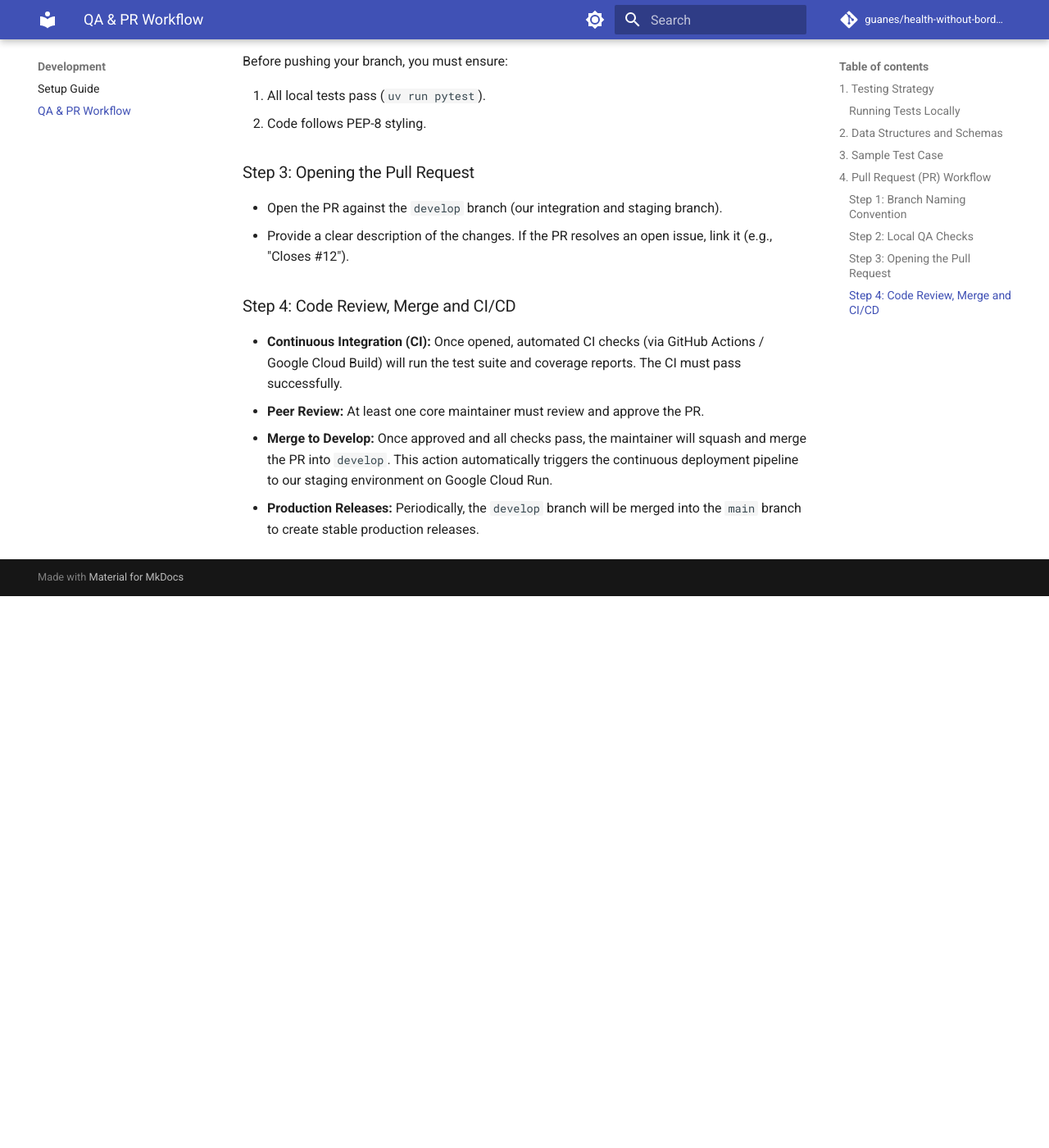
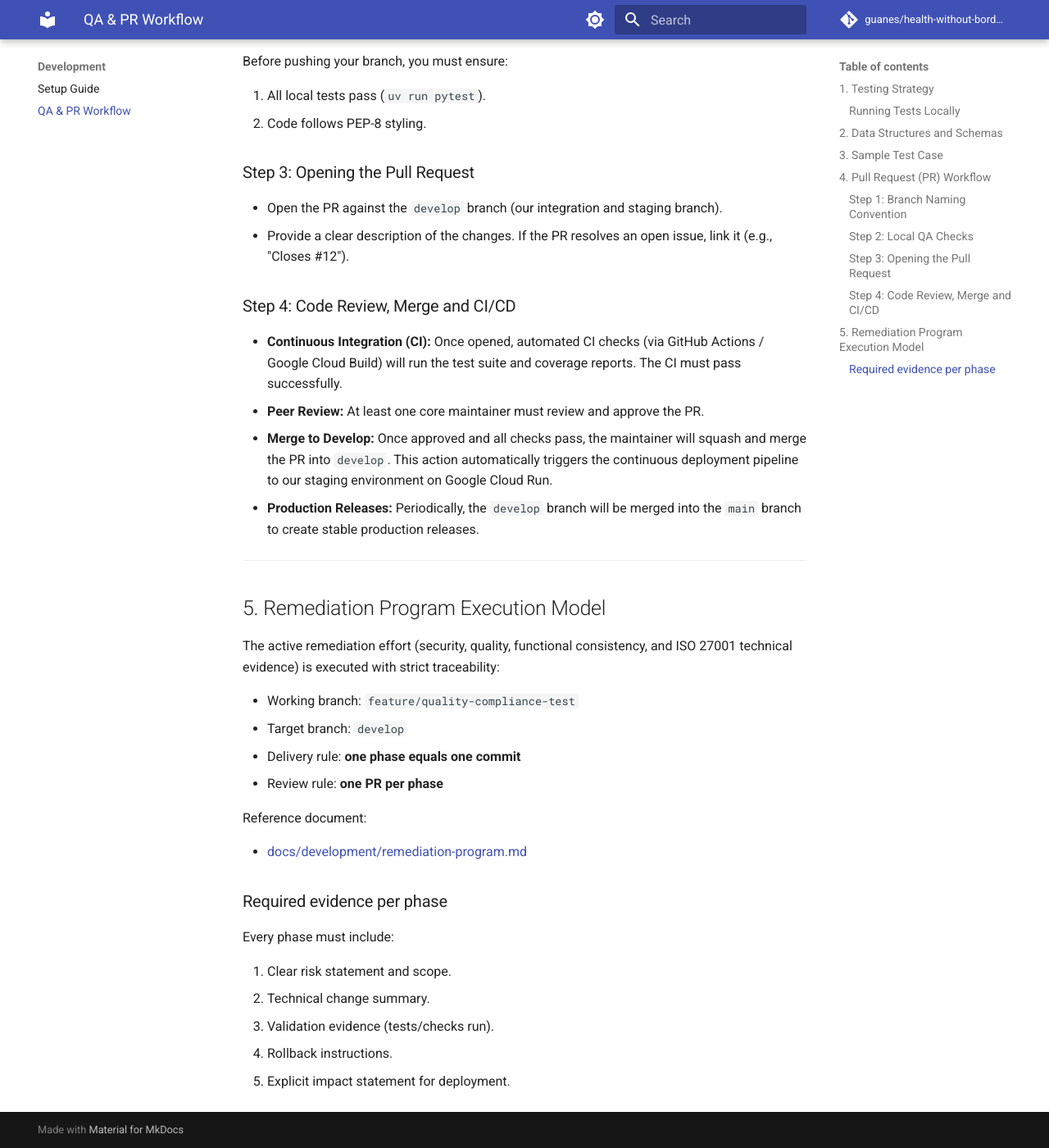
Before and after one commit to guane-hwb/health-without-borders, an MkDocs documentation site: the page built from docs/development/qa-plan.md, in a window 1280 px wide and 1400 px high, scrolled down 3212 px. Shown: the whole window at 82% size. Built offline with MkDocs 1.6.1 and Material for MkDocs 9.7.7, drawn with Linux system fonts in a browser that asks for light colours; comment, search, counter and statistics services are not loaded; before the commit the page ends 3939 px from its top, so only the background shows below that.

Commit message:
:memo: establish remediation execution governance baseline
Define the phased remediation operating model with one-phase-one-commit traceability and one-PR-per-phase review gates to reduce delivery risk. Document required evidence, rollback expectations, and branch/PR targeting so security, quality, and compliance work can be audited end-to-end.

Made-with: Cursor

```diff
--- a/docs/development/qa-plan.md
+++ b/docs/development/qa-plan.md
@@ -141,3 +141,28 @@ Before pushing your branch, you must ensure:
 * **Peer Review:** At least one core maintainer must review and approve the PR.
 * **Merge to Develop:** Once approved and all checks pass, the maintainer will squash and merge the PR into `develop`. This action automatically triggers the continuous deployment pipeline to our staging environment on Google Cloud Run.
 * **Production Releases:** Periodically, the `develop` branch will be merged into the `main` branch to create stable production releases.
+
+---
+
+## 5. Remediation Program Execution Model
+
+The active remediation effort (security, quality, functional consistency, and ISO 27001 technical evidence) is executed with strict traceability:
+
+- Working branch: `feature/quality-compliance-test`
+- Target branch: `develop`
+- Delivery rule: **one phase equals one commit**
+- Review rule: **one PR per phase**
+
+Reference document:
+
+- [docs/development/remediation-program.md](docs/development/remediation-program.md)
+
+### Required evidence per phase
+
+Every phase must include:
+
+1. Clear risk statement and scope.
+2. Technical change summary.
+3. Validation evidence (tests/checks run).
+4. Rollback instructions.
+5. Explicit impact statement for deployment.
```
Also changed, not shown: README.md (+2 -0 lines), docs/development/remediation-program.md (added, +99 -0 lines).
